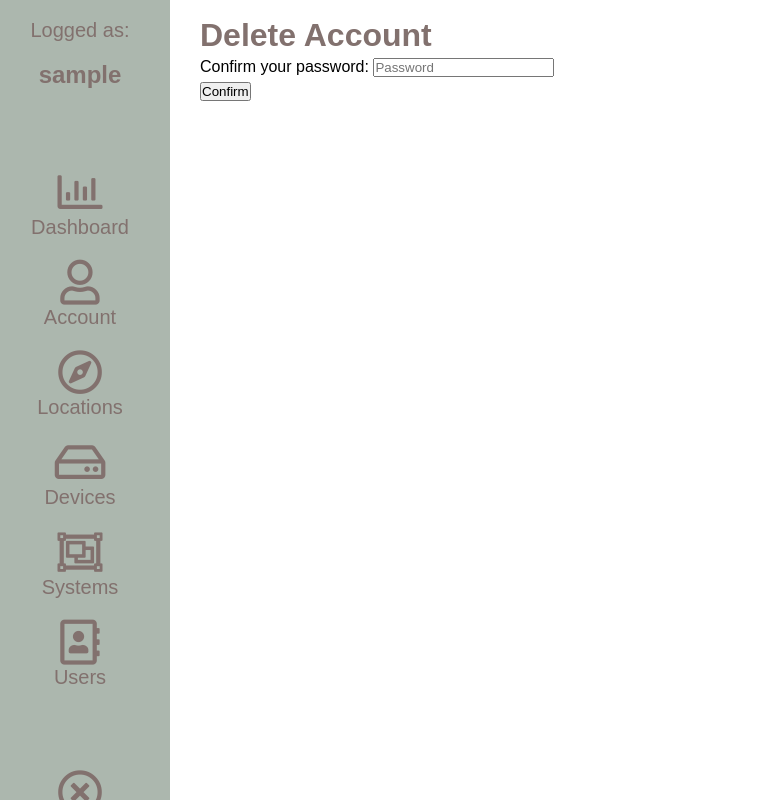
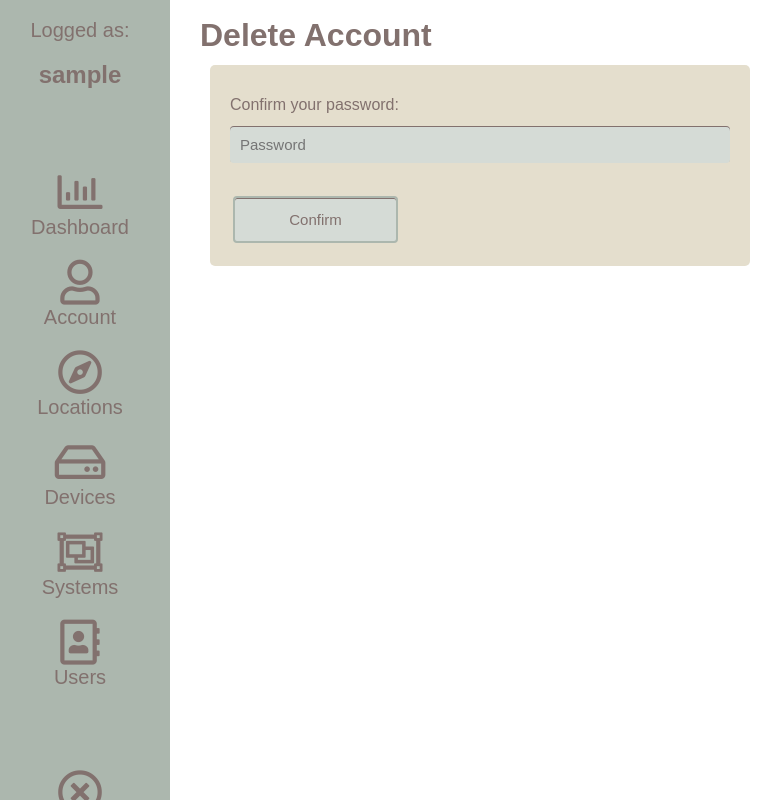
Before and after one commit to FilipaBarros/SIBD, a PHP site: page /users/delete_account.php in a window 1280 px wide. Shown: the whole page, without its empty margins (10-791 px from the left). Run offline with PHP 8.4, Linux system fonts and the light colour scheme; the visitor is signed in with stand-in values (Sample User, id 1).

Commit message:
forms css + btn css + bug fixes

```diff
--- a/devices/create_actuator.php
+++ b/devices/create_actuator.php
@@ -7,6 +7,7 @@
         echo "<h2>" . $title . "</h2>";
         $devId=$_GET['devId']
     ?>
+    <div class="forms">
         <form action="actions/action_create_actuator.php" method="post">
             <p>Name: <input type="text" name="actuatorName" placeholder="Actuator Name" required></p>
             <p>Code: <input type="number" name="actuatorCode" placeholder="Actuator Code" required></p>
@@ -15,8 +16,8 @@
             <input type="hidden" name="devId" value="<?=$devId?>">
             <input type="submit" value="Create">
         </form>
-    <a class='btn' href="associate_category.php?devId=<?=$devId?>"><button type="button">Continue</button></a>
-
+        <a class="btn btn-lg" href="associate_category.php?devId=<?=$devId?>"><button type="button">Continue</button></a>
+    </div>
 </section>
 
 
--- a/devices/create_device.php
+++ b/devices/create_device.php
@@ -14,6 +14,7 @@
         $title = "Create Device";
         echo "<h2>" . $title . "</h2>";
         ?>
+        <div class="forms">
             <form action="actions/action_create_device.php" method="post">
                 <p>Name: <input type="text" name="deviceName" placeholder="Device Name" required></p>
                 <p>Manufacturer: <input type="text" name="manufacturer" placeholder="Manufacturer" required></p>
@@ -33,12 +34,12 @@
                     while ($row = $result->fetch()) {
                         echo "<option value='" . $row['locid'] . "'>". $row['zip'] . "</option>";
                     }
-
                     ?>
                 </select></p>
                 <input type="hidden" name="system" value=<?=$_GET['id']?> required>
-            <input type="submit" value="Create">
+                <input class="btn btn-full" type="submit" value="Create">
             </form>
+        <div>
 
     </section>
     <?php
--- a/devices/create_sensor.php
+++ b/devices/create_sensor.php
@@ -7,6 +7,7 @@
         echo "<h2>" . $title . "</h2>";
         $devId=$_GET['devId']
     ?>
+    <div class="forms">
         <form action="actions/action_create_sensor.php" method="post">
             <p>Name: <input type="text" name="sensorName" placeholder="Sensor Name" required></p>
             <p>Code: <input type="number" name="sensorCode" placeholder="Sensor Code" required></p>
@@ -17,7 +18,7 @@
             <input type="submit" value="Create">
         </form>
         <a class='btn' href="create_actuator.php?devId=<?=$devId?>"><button type="button">Continue</button></a>
-
+    </div>
 </section>
 
 
--- a/devices/delete_device.php
+++ b/devices/delete_device.php
@@ -22,9 +22,10 @@
 <h2>
 You are going to delete the device with ID: <?php echo $dev_details["devid"] ?> - Name: <?php echo $dev_details["devname"] ?>
 </h2>
+<br>
 
-<a class='btn' href="actions/action_delete_device.php?id=<?php echo $dev_details["devid"] ?>">Delete</a>
-<a class='btn' href="devices.php">Go Back</a>
+<a class="btn btn-lg" href="actions/action_delete_device.php?id=<?php echo $dev_details["devid"] ?>">Delete</a>
+<a class="btn btn-lg" href="devices.php">Go Back</a>
 
 
 <?php include('../partials/footer.php'); ?>
--- a/devices/edit_device.php
+++ b/devices/edit_device.php
@@ -25,6 +25,7 @@
         $res = get_table($id)[0];
         //print_r($res);
         ?>
+        <div class="forms">
             <form action="actions/action_edit_device.php?id=<?php echo $_GET["id"]?>" method="post">
                 <p>Name: <input type="text" name="deviceName" placeholder="Device Name" value="<?php echo $res['devname']?>" required></p>
                 <p>Manufacturer: <input type="text" name="manufacturer" placeholder="Manufacturer" value="<?php echo $res['manufacturer']?>" required></p>
@@ -58,8 +59,9 @@
 
                     ?>
                 </select></p>
-            <input type="submit" value="Update">
+                <input class="btn btn-full" type="submit" value="Update">
             </form>
+        </div>
     </section>
     <?php
 }
--- a/locations/create_location.php
+++ b/locations/create_location.php
@@ -4,6 +4,7 @@
         $title = "Create Local";
         echo "<h2>" . $title . "</h2>";
     ?>
+    <div class="forms">
         <form action="actions/action_create_location.php" method="post">
             <p>Country: <input type="text" name="country" placeholder="Country" required></p>
             <p>City: <input type="text" name="city" placeholder="City" required></p>
@@ -14,5 +15,6 @@
             <p>Room: <input type="text" name="room" placeholder="Room" required></p>
             <input type="submit" value="Create">
         </form>
+    <div>
 </section>
 <?php include('../partials/footer.php'); ?>
--- a/resources/style.css
+++ b/resources/style.css
@@ -46,9 +46,20 @@ h3 {
     color: #82716e;
 }
 
+.btn-lg{
+    padding: 13px;
+    width: 165px;
+}
+
+.btn-full{
+    padding: 13px;
+    width: 100%;
+}
+
 .btn:hover{
     background: #acb7ae;
     color: #82716e;
+    cursor: pointer;
 }
 
 .main {
@@ -222,9 +233,36 @@ table a{
 }
 
 
+/*forms!*/
 
-
-
+.forms{
+	max-width: 500px;
+	padding: 10px 20px;
+	background: #e4decd;
+    margin: 10px;
+	padding: 20px;
+    border-radius: 5px;
+    line-height: 2.5;
+    color: #82716e;
+    text-align: left;
+    text-justify: inter-word;
+    border: none;
+}
+input {
+    background: rgba(255,255,255,.1);
+	border: none;
+	border-radius: 4px;
+	font-size: 15px;
+	margin: 0;
+	outline: 0;
+	padding: 10px;
+	width: 100%;
+	box-sizing: border-box;
+	background-color: #d5dbd6 ;
+	color:#82716e;
+	box-shadow: 0 1px 0 #82716e inset;
+	margin-bottom: 30px;
+}
 
 
 
@@ -232,6 +270,8 @@ table a{
 
 /*color palete: Barely Green: #acb7ae
 
+lighter green: #d5dbd6
+
 The Brown-shirts: #82716e
 
 Tan Blonde: #e4decd
--- a/users/delete_account.php
+++ b/users/delete_account.php
@@ -1,10 +1,12 @@
 <?php include('../partials/header.php') ?>
 <?php if (isset($_SESSION['username'])) { ?>
 <h1>Delete Account</h1>
-<form action="actions/action_delete_account.php" method="post">
-    <p>Confirm your password: <input type="password" name="password" placeholder="Password" required></p>
-    <input type="submit" value="Confirm">
-</form>
+<div class="forms">
+    <form action="actions/action_delete_account.php" method="post">
+        <p>Confirm your password: <input type="password" name="password" placeholder="Password" required></p>
+        <input class="btn btn-lg" type="submit" value="Confirm">
+    </form>
+</div>
 
 
 
--- a/users/delete_user.php
+++ b/users/delete_user.php
@@ -24,8 +24,10 @@ $user_details = $statement->fetchAll()[0];
 You are going to delete the user with ID: <?php echo $user_details["userid"] ?> - Name: <?php echo $user_details["username"] ?>
 </h2>
 
-<a class='btn' href="actions/action_delete_user.php?id=<?php echo $user_details["userid"] ?>">Delete</a>
-<a class='btn' href="devices.php">Go Back</a>
+<br>
+<br>
+<a class='btn btn-lg' href="actions/action_delete_user.php?id=<?php echo $user_details["userid"] ?>">Delete</a>
+<a class='btn btn-lg' href="devices.php">Go Back</a>
 
 
 <?php include('../partials/footer.php'); ?>
--- a/users/edit_permissions.php
+++ b/users/edit_permissions.php
@@ -17,6 +17,7 @@
             }
 
         ?>
+        <div class="forms">
             <form action="actions/action_change_permissions.php" method="post">
             <p>Change to: <select name="permission" required>
                 <?php
@@ -34,8 +35,9 @@
                 </select></p>
                 <input type="hidden" name="userId" value="<?=$userId?>">
                 <input type="hidden" name="sysId" value="<?=$sysId?>">
-            <input type="submit" value="Change">
+                <input class="btn btn-full" type="submit" value="Change">
             </form>
+        </div>
     </section>
 
 
--- a/users/register_page.php
+++ b/users/register_page.php
@@ -5,13 +5,14 @@
         $title = "Register";
         echo "<h2>".$title."</h2>";
     ?>
+    <div class="forms">
         <form action="actions/action_register.php" method="post">
             <p>Username: <input type="text" name="username" placeholder="Username" required></p>
             <p>Password: <input type="password" name="password" placeholder="Password" required></p>
             <p>Email: <input type="email" name="emailaddress" placeholder="Email" required></p>
             <input type="submit" value="Register">
         </form>
-
+</div>
 </section>
 <?php } ?>
 <?php include ('../partials/footer.php') ?>
```
Also changed, not shown: devices/details_device.php (+8 -2 lines), index.php (+8 -10 lines), locations/edit_location.php (+4 -3 lines), systems/delete_system.php (+4 -3 lines), systems/edit_system.php (+9 -8 lines), users/edit_profile.php (+12 -4 lines), users/login_page.php (+7 -5 lines). Lines whose indentation alone changed are shown as unchanged.
